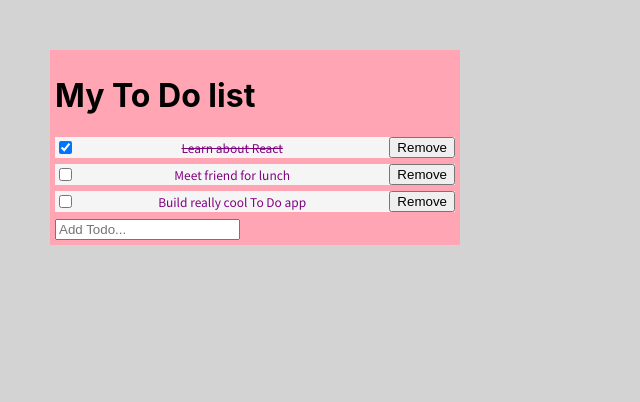
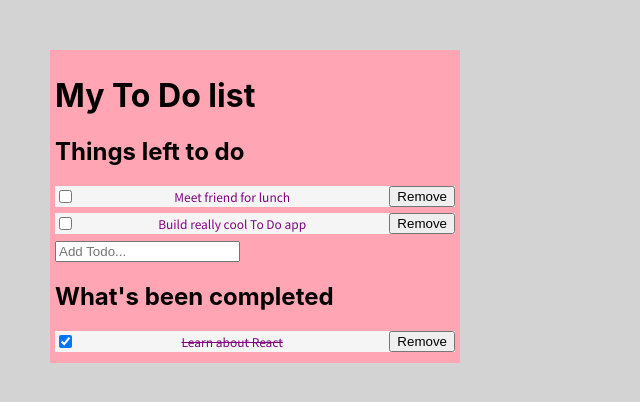
Before and after one commit to gabriellacodes/ReactToDo, a React (Create React App) app: page / in a window 1280 px wide. Shown: the top 402 px of the page, without its empty margins (0-640 px from the left). Built offline with nearby package versions, Linux system fonts and the light colour scheme.

Commit message:
App updated to move items between completed an duncokmpleted list

```diff
--- a/src/App.js
+++ b/src/App.js
@@ -5,10 +5,6 @@ import TodoItem from "./components/ToDoItem/ToDoItem.jsx";
 
 function App() {
   const [todos, setTodos] = useState([
-    {
-      text: "Learn about React",
-      isCompleted: true,
-    },
     {
       text: "Meet friend for lunch",
       isCompleted: false,
@@ -19,14 +15,15 @@ function App() {
     },
   ]);
 
+  const [completedTodos, setCompletedTodos] = useState([
+    {
+      text: "Learn about React",
+      isCompleted: true,
+    },
+  ])
+
   const addTodo = (text) => {
     const newTodos = [...todos, { text }];
-    setTodos(newTodos);
-  };
-
-  const toggleStatusTodo = (index) => {
-    const newTodos = [...todos];
-    newTodos[index].isCompleted = !newTodos[index].isCompleted;
     setTodos(newTodos);
   };
 
@@ -36,10 +33,30 @@ function App() {
     setTodos(newTodos);
   };
 
+  const toggleStatusTodo = (index) => {
+    const newTodos = [...todos];
+    newTodos[index].isCompleted = !newTodos[index].isCompleted;
+    removeTodo(index);
+    const newItem = newTodos[index];
+    const newCompletedTodos = [...completedTodos, newItem];
+    console.log(newItem)
+    setCompletedTodos(newCompletedTodos);
+    console.log(newCompletedTodos)
+  };
+
+  // const addCompletedTodos = (index) => {
+  //   const newTodos = [...todos];
+  //   newTodos[index].isCompleted = !newTodos[index].isCompleted;
+  //   removeTodos(index);
+  // };
+
+
+
   return (
     <div className="app">
     <div className="todo-list">
     <h1>My To Do list</h1>
+    <h2>Things left to do</h2>
     {todos.map((todo, index) => (
       <TodoItem
       todo={todo}
@@ -49,7 +66,17 @@ function App() {
       removeTodo={removeTodo}
       />
     ))}
-    <TodoForm addTodo={addTodo}/>
+      <TodoForm addTodo={addTodo}/>
+    <h2>What's been completed</h2>
+    {completedTodos.map((todo, index) => (
+      <TodoItem
+      todo={todo}
+      index={index}
+      key={index}
+      toggleStatusTodo={toggleStatusTodo}
+      removeTodo={removeTodo}
+      />
+    ))}
     </div>
     </div>
   );
```
